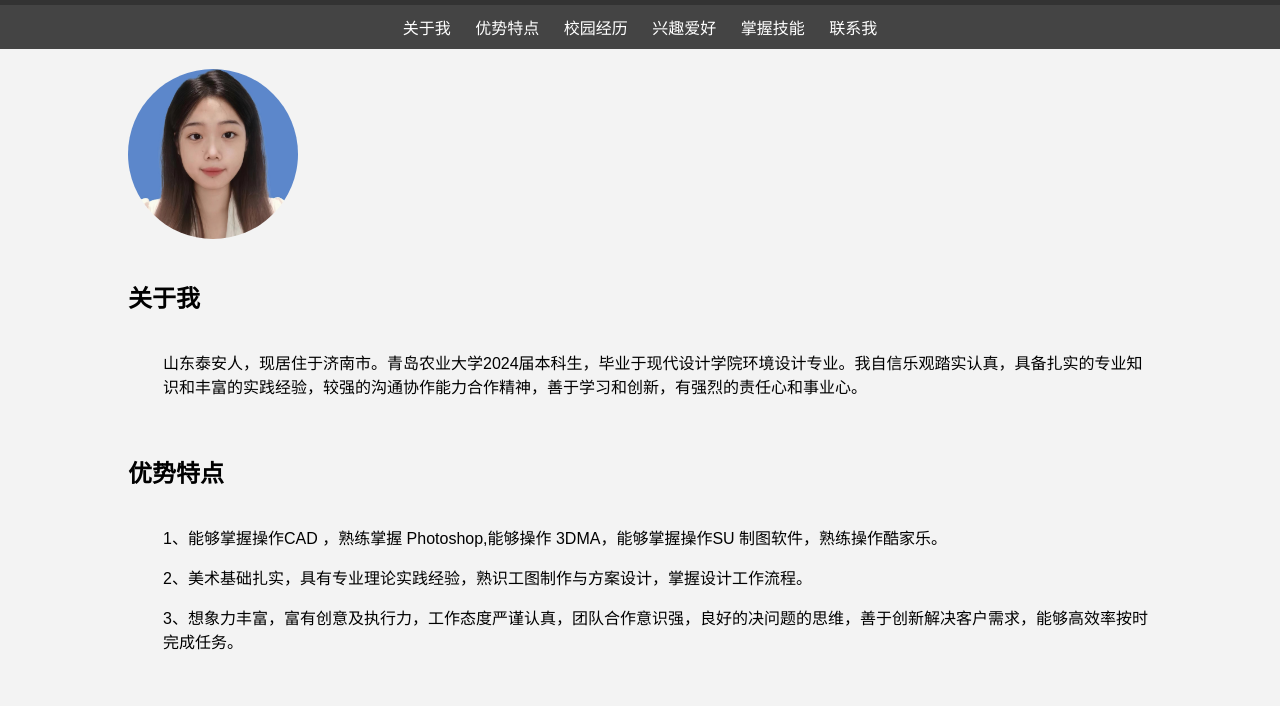
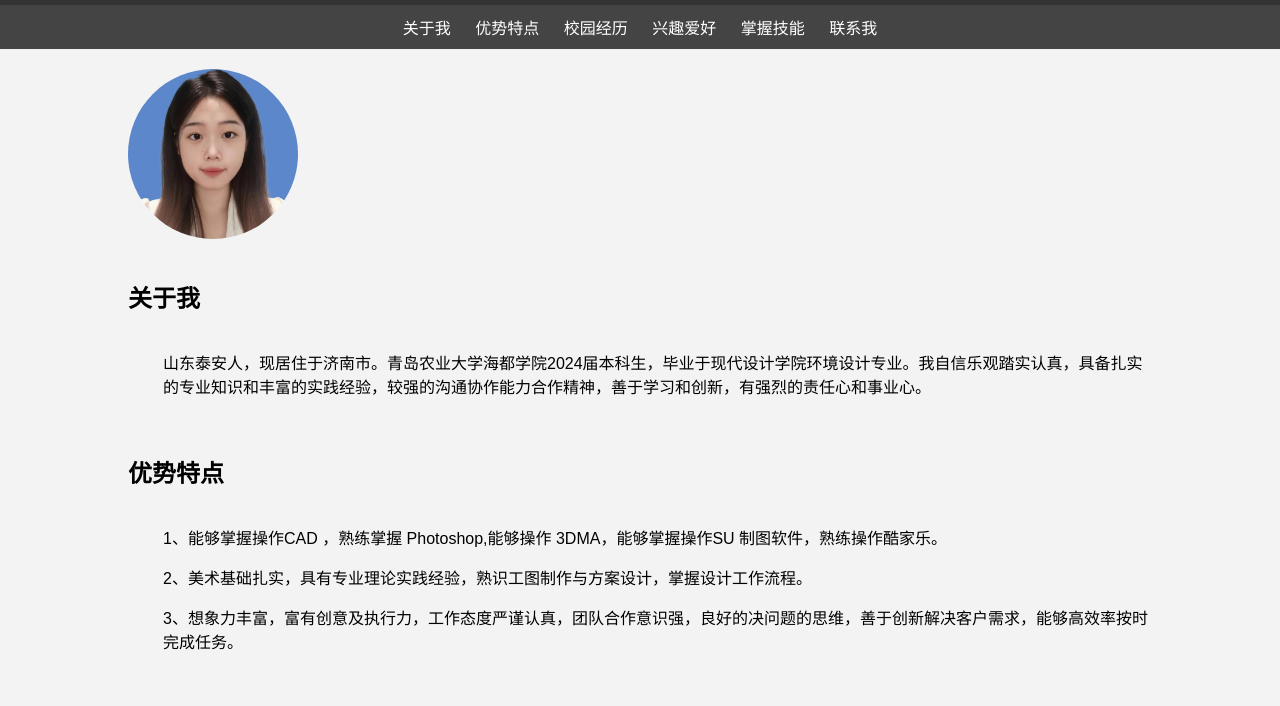
Before and after one commit to wenjing-N/vitae-vv, a plain HTML site: page newresume/index.html in a window 1280 px wide. Shown: the part 92-798 px from the top of the page. Drawn offline with Linux system fonts and the light colour scheme.

Commit message:
文字修改

```diff
--- a/newresume/index.html
+++ b/newresume/index.html
@@ -94,7 +94,7 @@
     <h2>关于我</h2>
     <div>
         <p>
-            山东泰安人，现居住于济南市。青岛农业大学2024届本科生，毕业于现代设计学院环境设计专业。我自信乐观踏实认真，具备扎实的专业知识和丰富的实践经验，较强的沟通协作能力合作精神，善于学习和创新，有强烈的责任心和事业心。
+            山东泰安人，现居住于济南市。青岛农业大学海都学院2024届本科生，毕业于现代设计学院环境设计专业。我自信乐观踏实认真，具备扎实的专业知识和丰富的实践经验，较强的沟通协作能力合作精神，善于学习和创新，有强烈的责任心和事业心。
         </p>
     </div>
 </section>
```
